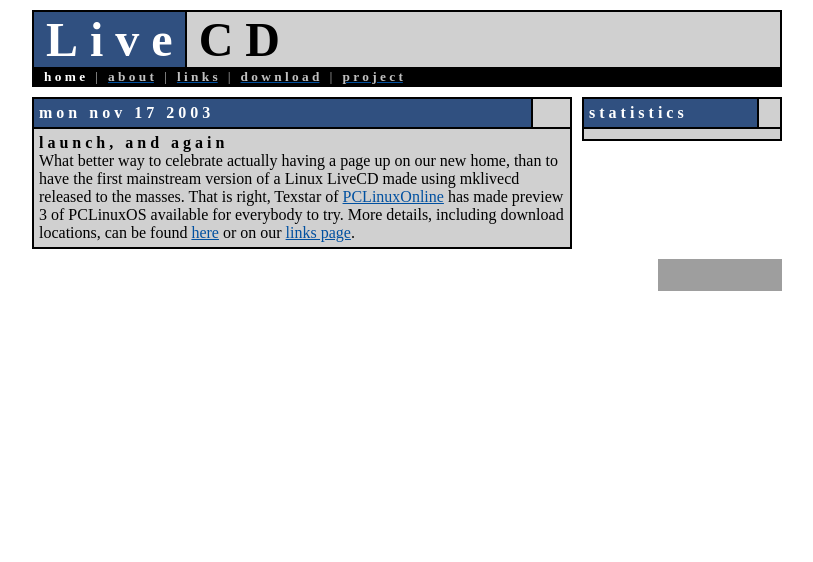
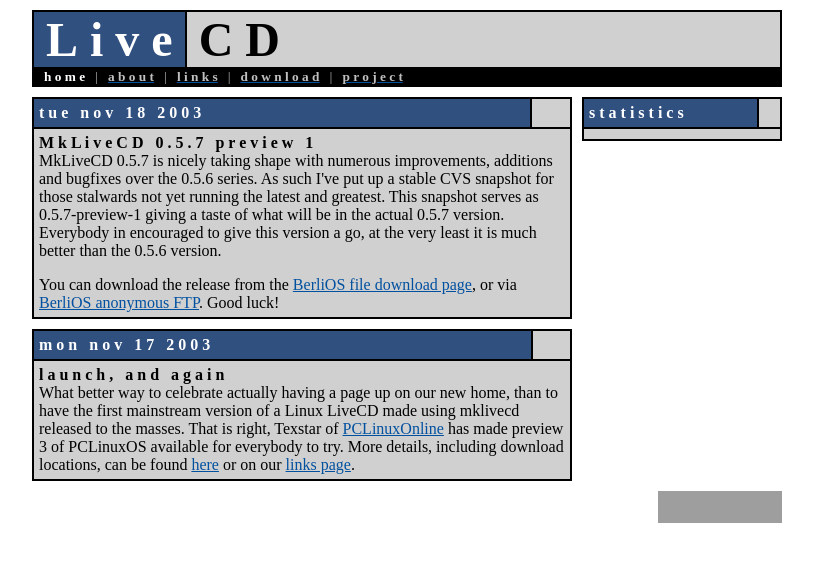
Before and after one commit to BackupTheBerlios/livecd, a PHP site: page / in a window 1280 px wide. Shown: the top 562 px of the page, without its empty margins (233-1046 px from the left). Run offline with PHP 8.4, Linux system fonts and the light colour scheme; grey boxes are pictures that could not be loaded.

Commit message:
mklivecd 0.5.7 preview 1

```diff
--- a/livecd-www/index.php
+++ b/livecd-www/index.php
@@ -39,6 +39,24 @@
 			<tr><td height="10"></td></tr>
 			<tr><td valign="top">
 				<table width="100%" border="0" cellspacing="0" cellpadding="0">
+					<tr><td bgcolor="#000000">
+						<table width=100% border=0 cellspacing=2 cellpadding=5 cols=2>
+							<tr><td bgcolor=#305080 nowrap>
+								<b><font color=#ffffff>t u e &nbsp; n o v &nbsp; 1 8 &nbsp; 2 0 0 3 &nbsp;</font></b>
+							</td>
+							<td bgcolor=#d0d0d0 nowrap>
+								<b>&nbsp;</b>
+							</td></tr>
+							<tr><td colspan=2 bgcolor=#d0d0d0>
+								<b>M k L i v e C D &nbsp; 0 . 5 . 7 &nbsp; p r e v i e w &nbsp; 1</b><br>
+								MkLiveCD 0.5.7 is nicely taking shape with numerous improvements, additions and bugfixes over the 0.5.6 series. As such I've put up a stable CVS snapshot for those stalwards not yet running the latest and greatest. This snapshot serves as 0.5.7-preview-1 giving a taste of what will be in the actual 0.5.7 version. Everybody in encouraged to give this version a go, at the very least it is much better than the 0.5.6 version.<p>
+								You can download the release from the <a href="http://developer.berlios.de/project/showfiles.php?group_id=1149">BerliOS file download page</a>, or via <a href="ftp://ftp.berlios.de/pub/livecd/">BerliOS anonymous FTP</a>. Good luck!
+							</td></tr>
+						</table>
+					</td></tr>
+				</table>
+				<table width="100%" border="0" cellspacing="0" cellpadding="0">
+					<tr><td height="10"></td></tr>
 					<tr><td bgcolor="#000000">
 						<table width=100% border=0 cellspacing=2 cellpadding=5 cols=2>
 							<tr><td bgcolor=#305080 nowrap>
```
